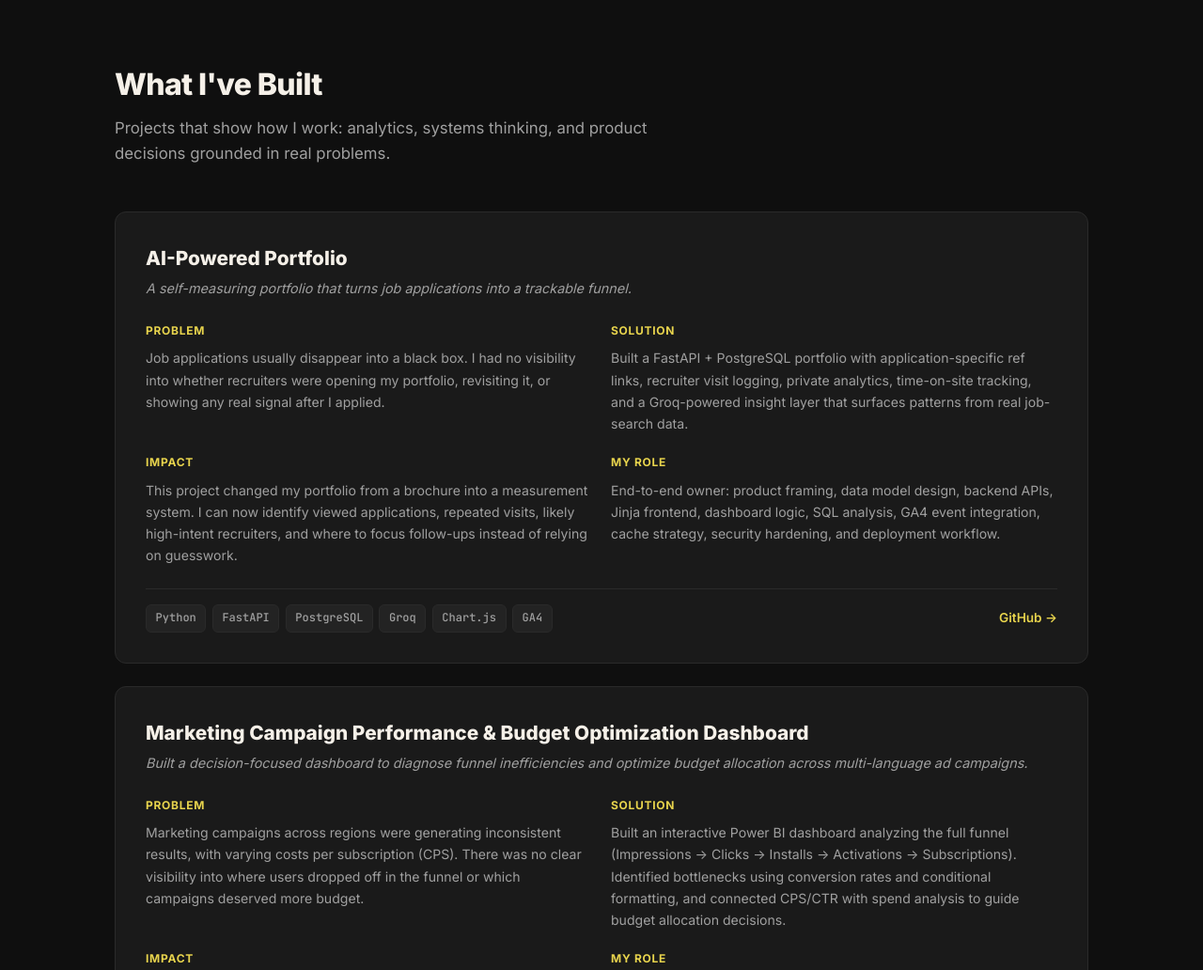
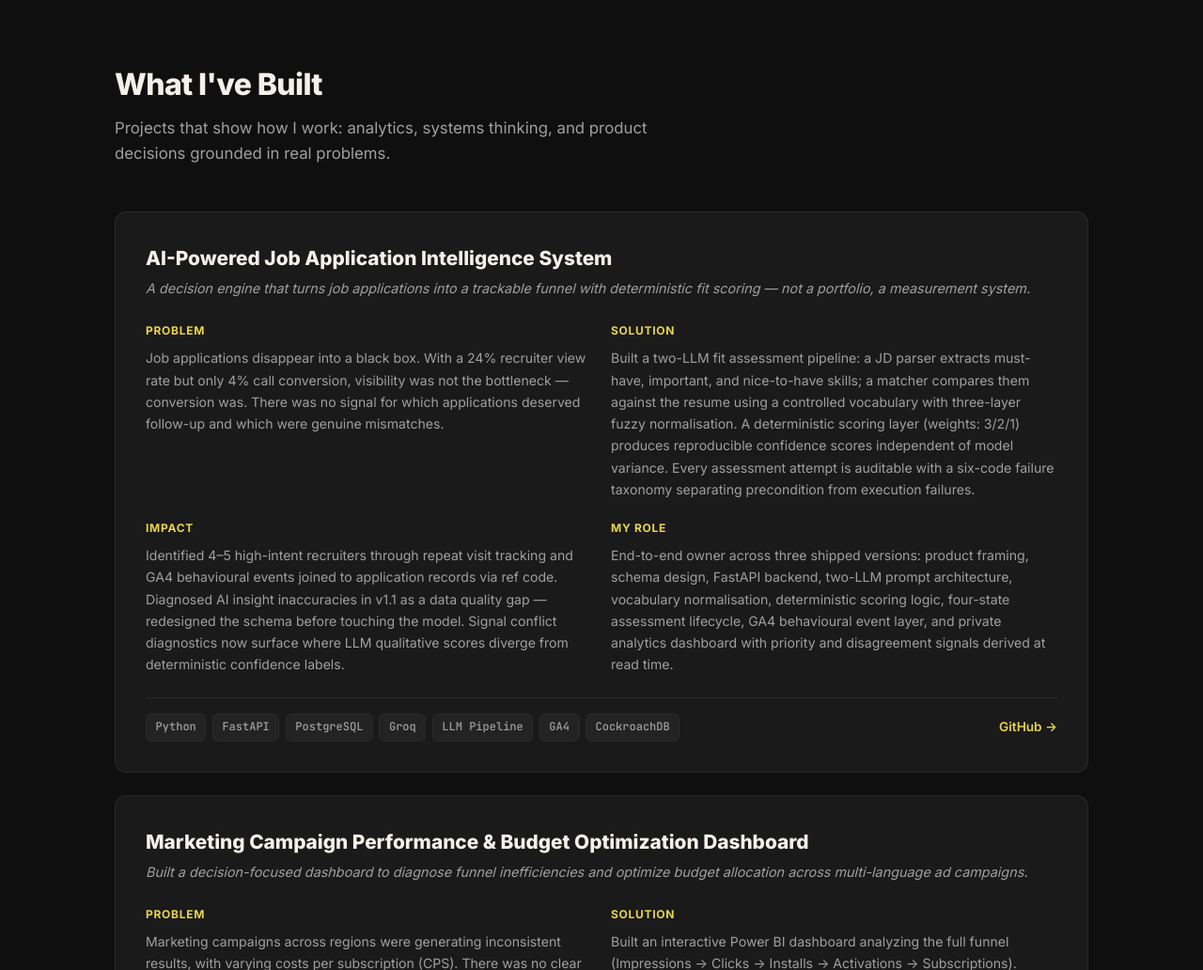
Before and after one commit to gangadhar107/ai-portfolio, a FastAPI app: page /projects in a window 1280 px wide. Shown: the part 64-1096 px from the top of the page at 94% size. Run offline with FastAPI, Linux system fonts and the light colour scheme; parts of the project's set-up code (start-up, migrations or seed data) failed here and were passed over.

Commit message:
Revise project description and details for clarity

```diff
--- a/templates/projects_final.html
+++ b/templates/projects_final.html
@@ -99,32 +99,39 @@
         grounded in real problems.</p>
 </section>
 
-<div class="project-card" data-project="AI-Powered Portfolio">
-    <h3 class="project-name">AI-Powered Portfolio</h3>
-    <p class="project-tagline">A self-measuring portfolio that turns job applications into a trackable funnel.</p>
+<div class="project-card" data-project="ai-powered-portfolio">
+    <h3 class="project-name">AI-Powered Job Application Intelligence System</h3>
+    <p class="project-tagline">A decision engine that turns job applications into a trackable funnel with
+        deterministic fit scoring — not a portfolio, a measurement system.</p>
 
     <div class="project-sections">
         <div class="project-section">
             <h4>Problem</h4>
-            <p>Job applications usually disappear into a black box. I had no visibility into whether recruiters were
-                opening my portfolio, revisiting it, or showing any real signal after I applied.</p>
+            <p>Job applications disappear into a black box. With a 24% recruiter view rate but only 4% call
+                conversion, visibility was not the bottleneck — conversion was. There was no signal for which
+                applications deserved follow-up and which were genuine mismatches.</p>
         </div>
         <div class="project-section">
             <h4>Solution</h4>
-            <p>Built a FastAPI + PostgreSQL portfolio with application-specific ref links, recruiter visit logging,
-                private analytics, time-on-site tracking, and a Groq-powered insight layer that surfaces patterns from
-                real job-search data.</p>
+            <p>Built a two-LLM fit assessment pipeline: a JD parser extracts must-have, important, and nice-to-have
+                skills; a matcher compares them against the resume using a controlled vocabulary with three-layer
+                fuzzy normalisation. A deterministic scoring layer (weights: 3/2/1) produces reproducible confidence
+                scores independent of model variance. Every assessment attempt is auditable with a six-code failure
+                taxonomy separating precondition from execution failures.</p>
         </div>
         <div class="project-section">
             <h4>Impact</h4>
-            <p>This project changed my portfolio from a brochure into a measurement system. I can now identify viewed
-                applications, repeated visits, likely high-intent recruiters, and where to focus follow-ups instead of
-                relying on guesswork.</p>
+            <p>Identified 4–5 high-intent recruiters through repeat visit tracking and GA4 behavioural events joined
+                to application records via ref code. Diagnosed AI insight inaccuracies in v1.1 as a data quality
+                gap — redesigned the schema before touching the model. Signal conflict diagnostics now surface where
+                LLM qualitative scores diverge from deterministic confidence labels.</p>
         </div>
         <div class="project-section">
             <h4>My Role</h4>
-            <p>End-to-end owner: product framing, data model design, backend APIs, Jinja frontend, dashboard logic, SQL
-                analysis, GA4 event integration, cache strategy, security hardening, and deployment workflow.</p>
+            <p>End-to-end owner across three shipped versions: product framing, schema design, FastAPI backend,
+                two-LLM prompt architecture, vocabulary normalisation, deterministic scoring logic, four-state
+                assessment lifecycle, GA4 behavioural event layer, and private analytics dashboard with
+                priority and disagreement signals derived at read time.</p>
         </div>
     </div>
 
@@ -134,8 +141,9 @@
             <span class="tag">FastAPI</span>
             <span class="tag">PostgreSQL</span>
             <span class="tag">Groq</span>
-            <span class="tag">Chart.js</span>
+            <span class="tag">LLM Pipeline</span>
             <span class="tag">GA4</span>
+            <span class="tag">CockroachDB</span>
         </div>
         <a href="https://github.com/gangadhar107/ai-portfolio" target="_blank" rel="noopener"
             class="project-link">GitHub -></a>
```
